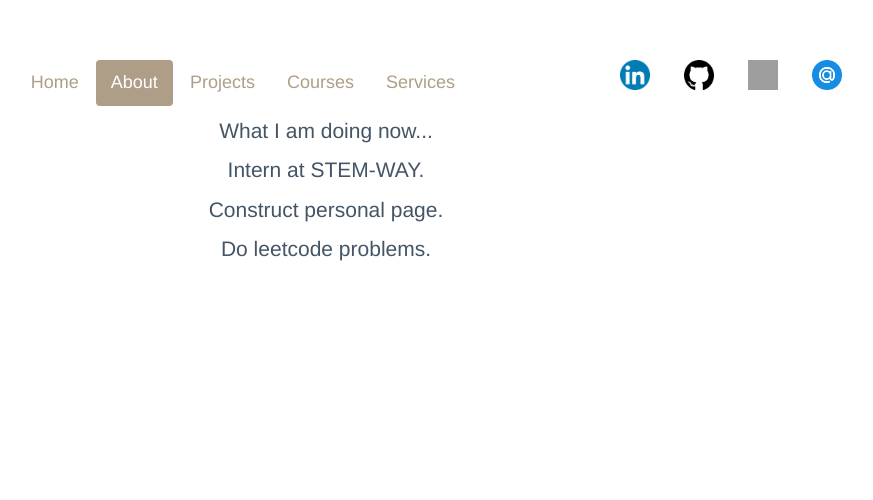
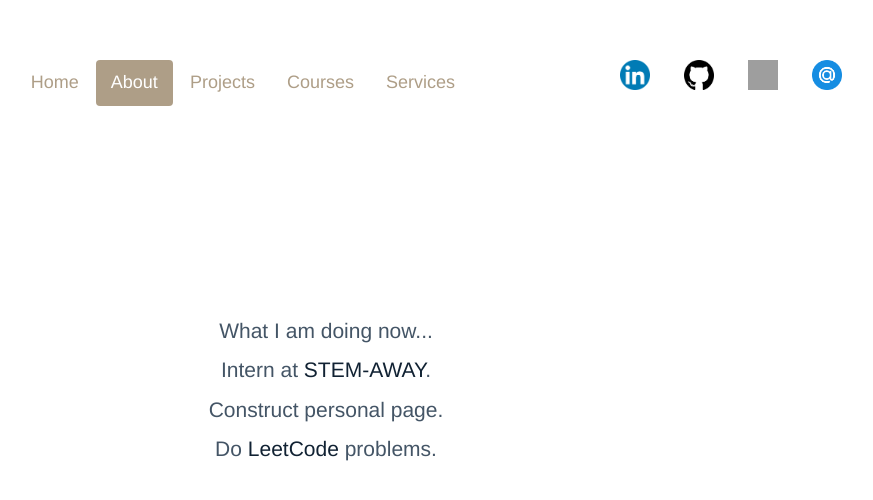
Before and after one commit to jadewu/jadewu.github.io, a Jekyll site: the page built from about.html, in a window 1280 px wide. Shown: the top 500 px of the page, without its empty margins (338-1211 px from the left). Built offline with Jekyll 4.4.1, drawn with Linux system fonts in a browser that asks for light colours; grey boxes are pictures that could not be loaded.

Commit message:
nav and about page

```diff
--- a/_includes/navpills.html
+++ b/_includes/navpills.html
@@ -1,5 +1,5 @@
 <ul class="nav nav-pills center-pills" >
-  <li><a href="/index.html" {% if page.url == "/index.html" %}style="color: white; background-color: #ae9e87; "{% endif %}>Home</a></li>
+  <li><a href="/index.html" {% if page.url == "/" %}style="color: white; background-color: #ae9e87;"{% endif %}>Home</a></li>
   <li><a href="/about.html" {% if page.url == "/about.html" %}style="color: white; background-color: #ae9e87;"{% endif %}>About</a></li>
   <li><a href="#">Projects</a></li>
   <li><a href="#">Courses</a></li>
--- a/about.html
+++ b/about.html
@@ -1,11 +1,11 @@
 ---
 layout: default
 ---
-<div class="container" style="text-align: center">
+<div class="container" style="text-align: center; margin-top: 200px;">
   <div class="blurb">
           <p> What I am doing now...</p>
-          <p> Intern at STEM-WAY. </p>
+          <p> Intern at <a href="https://stemaway.com/">STEM-AWAY</a>. </p>
           <p> Construct personal page. </p>
-          <p> Do leetcode problems. </p>
+          <p> Do <a href="https://leetcode.com/jadenue/">LeetCode</a> problems. </p>
   </div>
 </div>
--- a/statics/css/main.css
+++ b/statics/css/main.css
@@ -53,10 +53,6 @@ ul.posts li {
 .center-pills {
   display: flex;
   justify-content: center;
-}
-
-.nav-pills > li.active > a, .nav-pills > li.active > a:hover, .nav-pills > li.active > a:focus {
-  background-color: #fdbbbb;
 }
 
 
```
